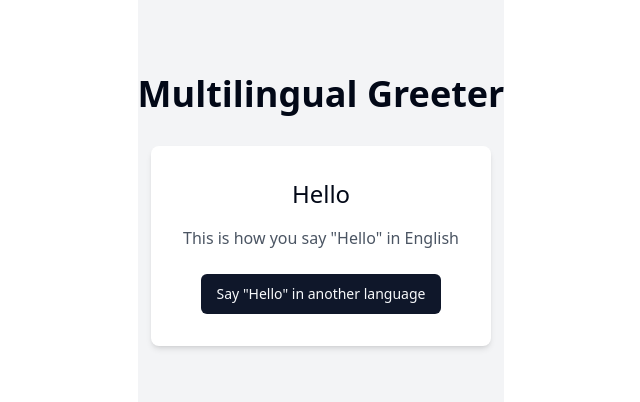
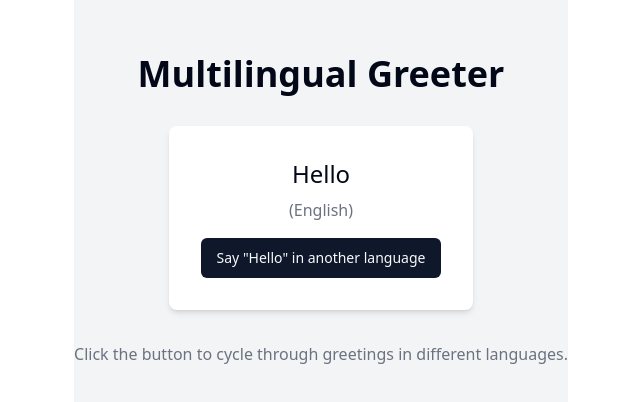
Before and after one commit to GPT-Engineer-App-Dev/base-builder-62, a React (Vite) app: page / in a window 1280 px wide. Shown: the part 190-592 px from the top of the page, without its empty margins (319-959 px from the left). Built offline with nearby package versions, Linux system fonts and the light colour scheme.

Commit message:
GPT Engineer Update

```diff
--- a/src/pages/Index.jsx
+++ b/src/pages/Index.jsx
@@ -23,12 +23,14 @@ const Index = () => {
       <h1 className="text-4xl font-bold mb-8">Multilingual Greeter</h1>
 
       <div className="bg-white p-8 rounded-lg shadow-md text-center">
-        <p className="text-2xl mb-4">{currentGreeting.greeting}</p>
-        <p className="text-gray-600 mb-6">This is how you say "Hello" in {currentGreeting.language}</p>
-        <Button onClick={changeGreeting}>
-          Say "Hello" in another language
-        </Button>
+        <p className="text-2xl mb-2">{currentGreeting.greeting}</p>
+        <p className="text-gray-500 mb-4">({currentGreeting.language})</p>
+        <Button onClick={changeGreeting}>Say "Hello" in another language</Button>
       </div>
+
+      <footer className="mt-8 text-gray-500">
+        <p>Click the button to cycle through greetings in different languages.</p>
+      </footer>
     </div>
   );
 };
```
